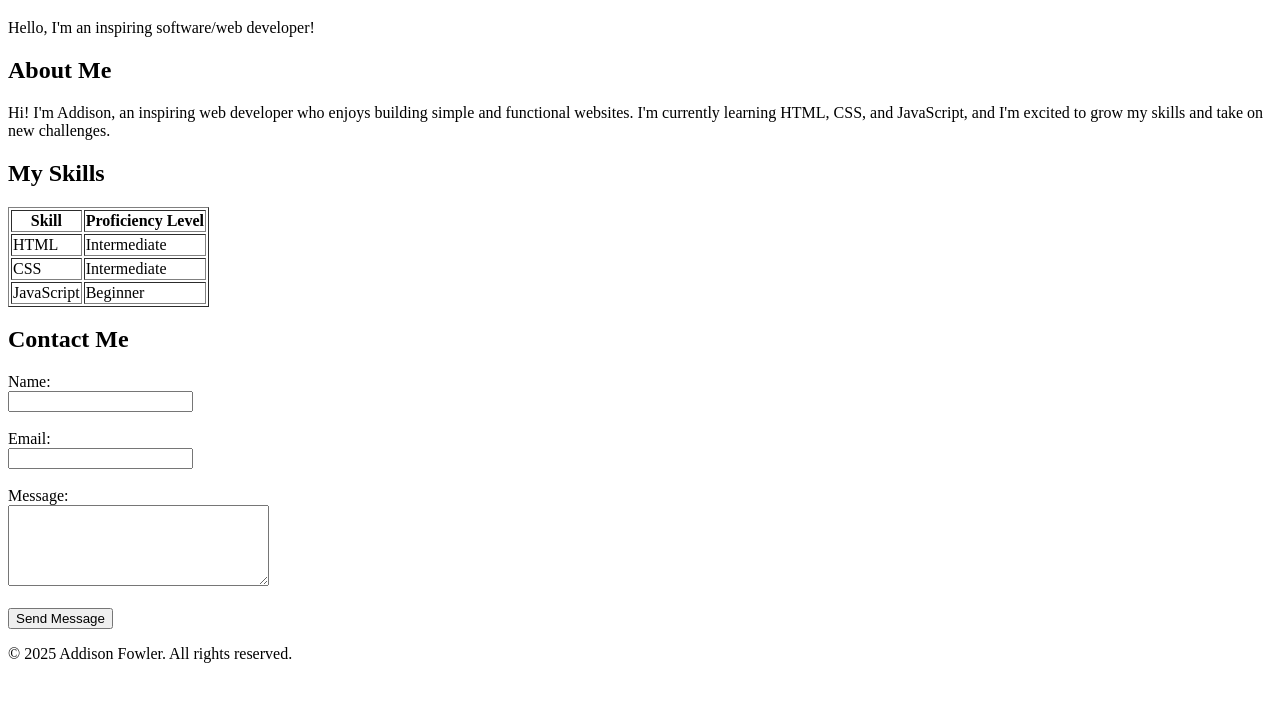
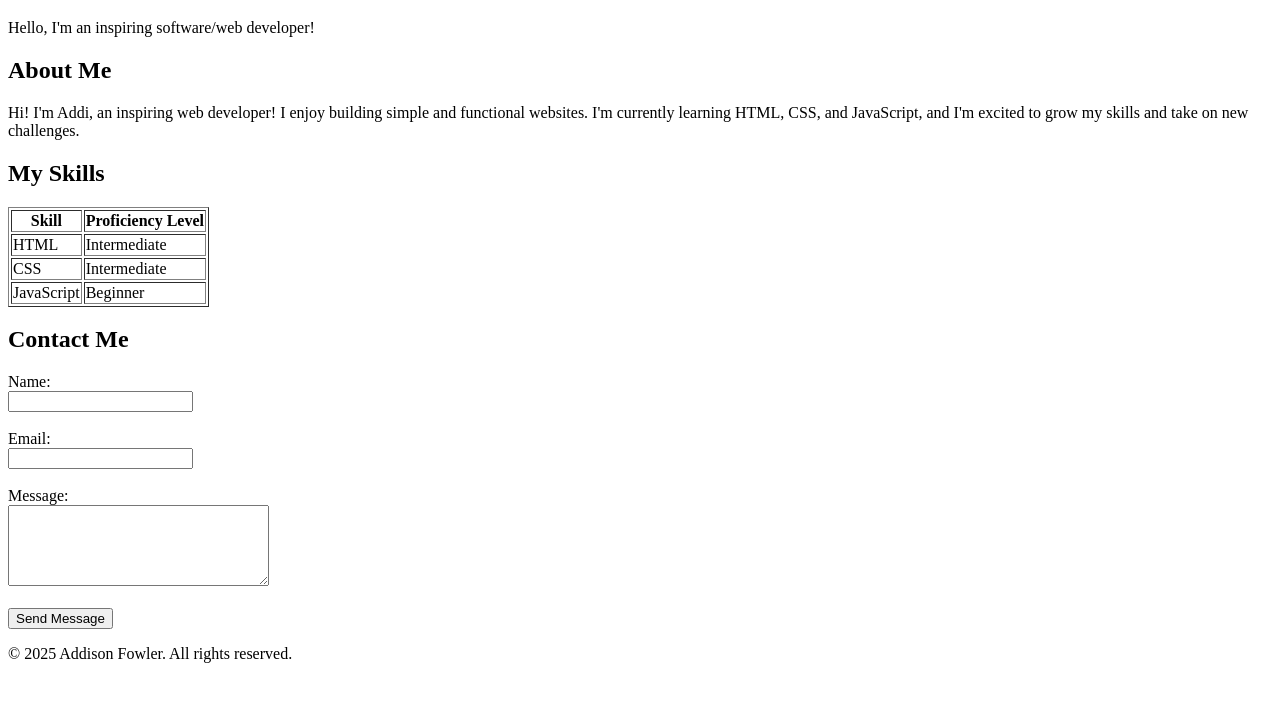
Before and after one commit to addi134340/practice-portfolio-page-Addison-F, a plain HTML site: page index.html in a window 1280 px wide. Shown: the part 61-762 px from the top of the page. Drawn offline with Linux system fonts and the light colour scheme.

Commit message:
second portfolio

```diff
--- a/index.html
+++ b/index.html
@@ -13,7 +13,7 @@
     <section id="about">
         <h2>About Me</h2>
         <p>
-            Hi! I'm Addison, an inspiring web developer who enjoys building simple and
+            Hi! I'm Addi, an inspiring web developer! I enjoy building simple and
             functional websites. I'm currently learning HTML, CSS, and JavaScript,
             and I'm excited to grow my skills and take on new challenges.
         </p>
```
